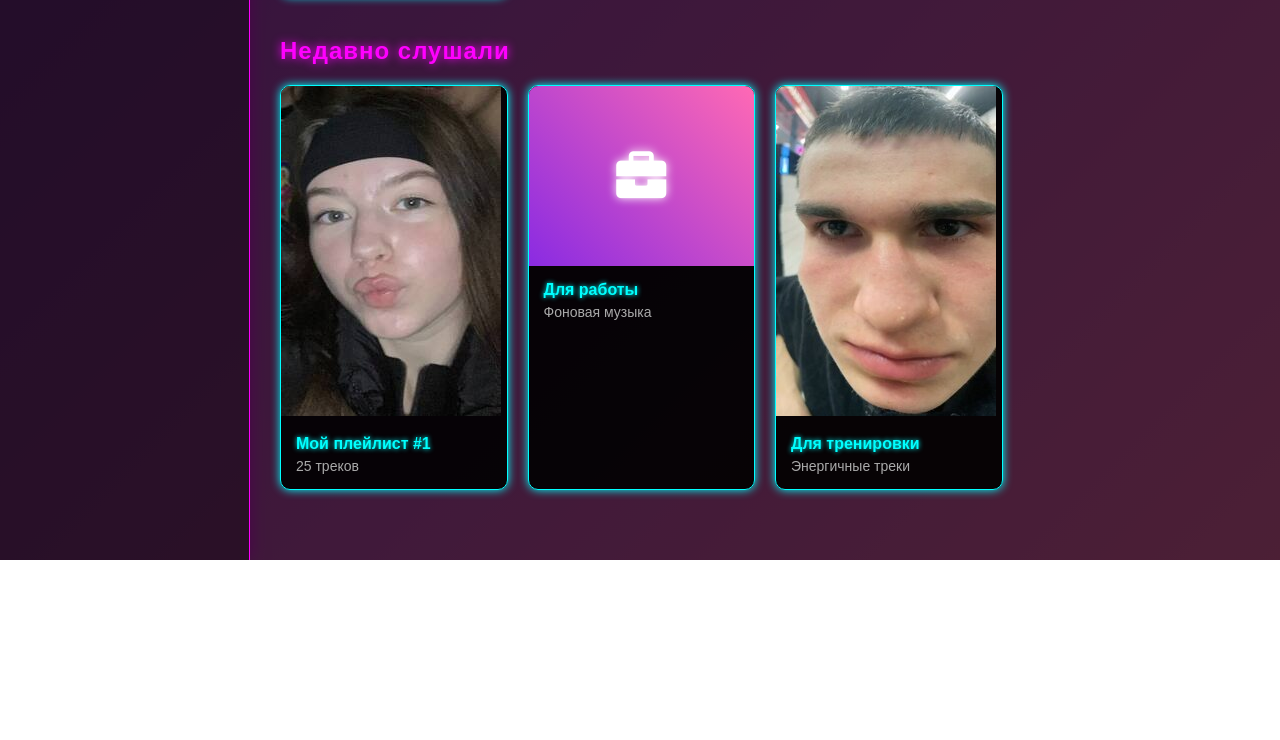
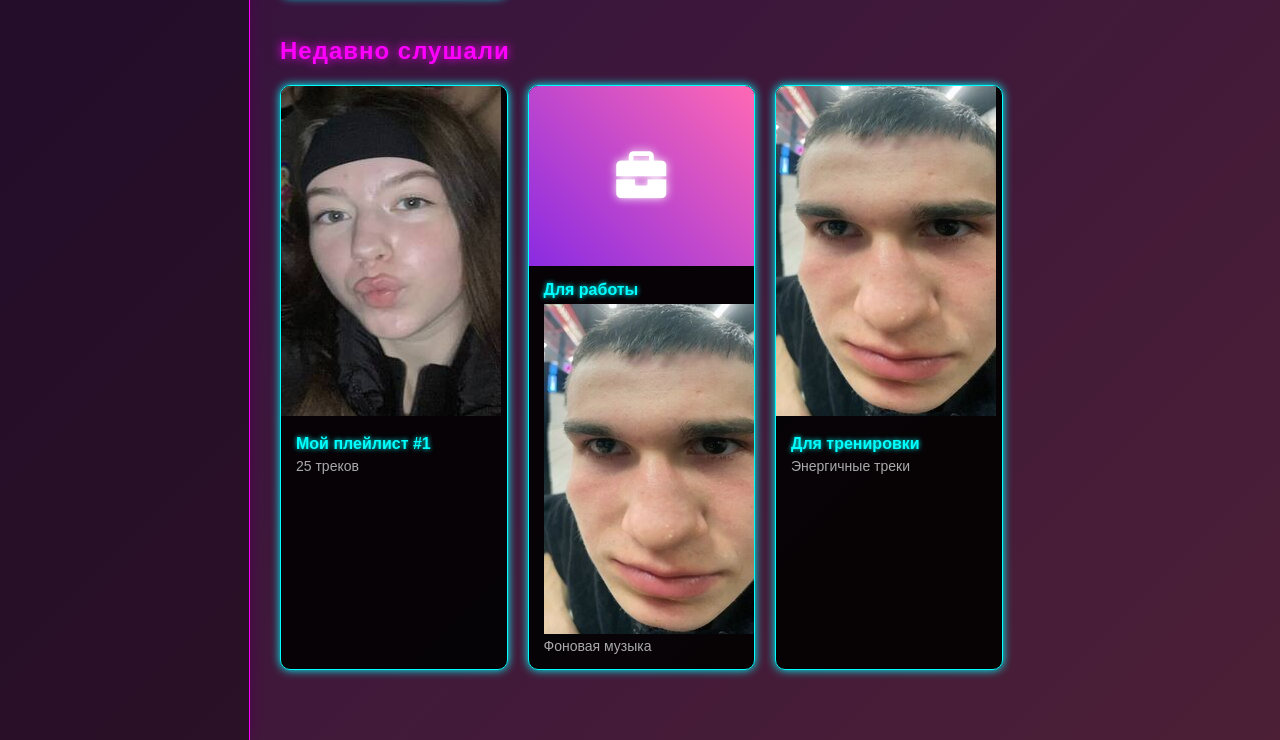
Before and after one commit to maks8vamp-spec/maks8vamp-spec.github.io, a plain HTML site: page index.html in a window 1280 px wide. Shown: the part 985-1725 px from the top of the page. Before the commit the page ends 1545 px from the top, so only its background shows below. Drawn offline with Linux system fonts and the light colour scheme.

Commit message:
Update index.html

```diff
--- a/index.html
+++ b/index.html
@@ -471,6 +471,7 @@
                     </div>
                     <div class="playlist-info">
                         <div class="playlist-name">Для работы</div>
+                        <img src="PIska\s.jpg" class="now-playing-avatar" alt="Аватар исполнителя">
                         <div class="playlist-description">Фоновая музыка</div>
                         <audio id="work-audio" loop>
                             <source src="audio\123.mp3" type="audio/mpeg">
```
